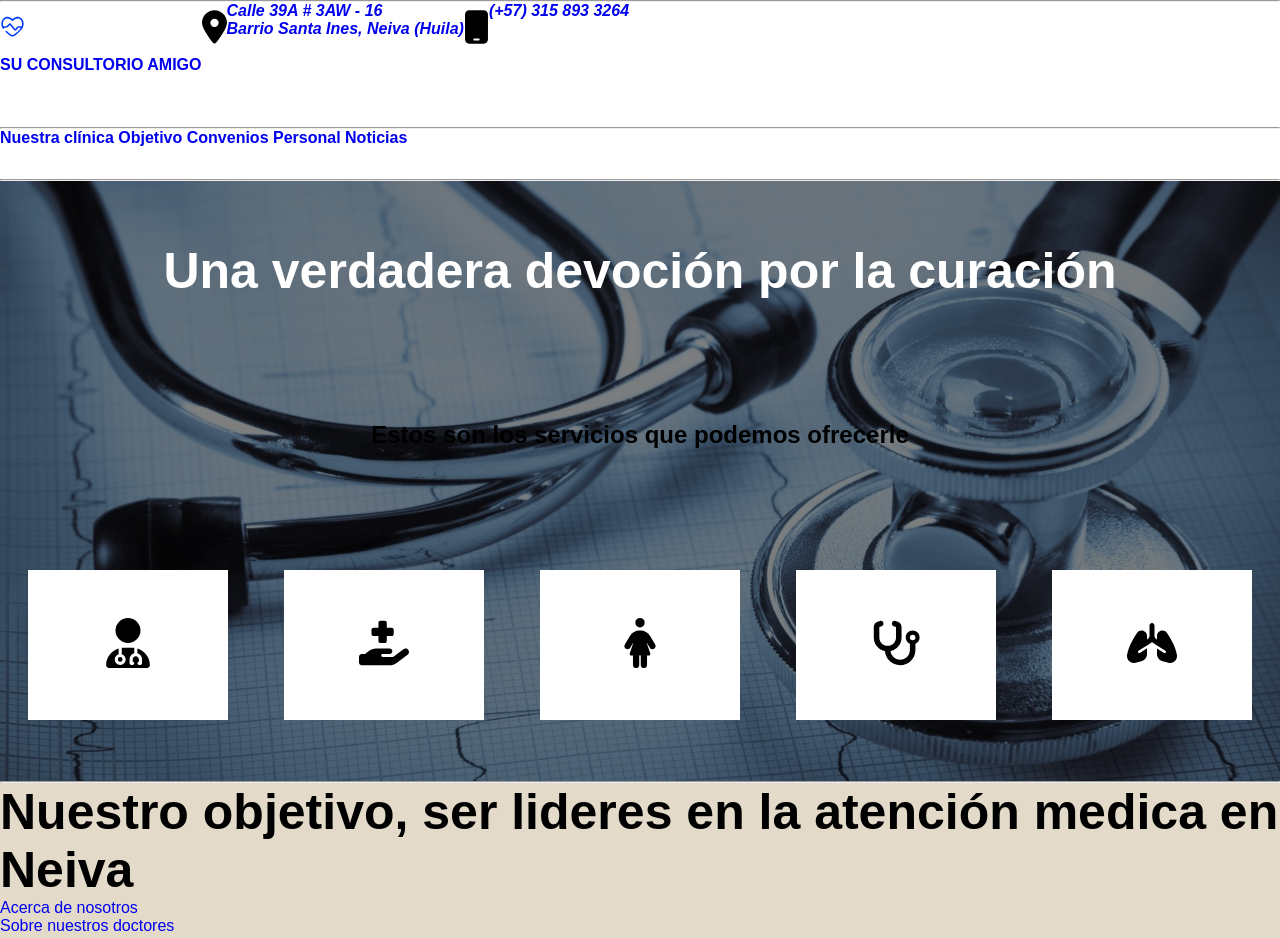
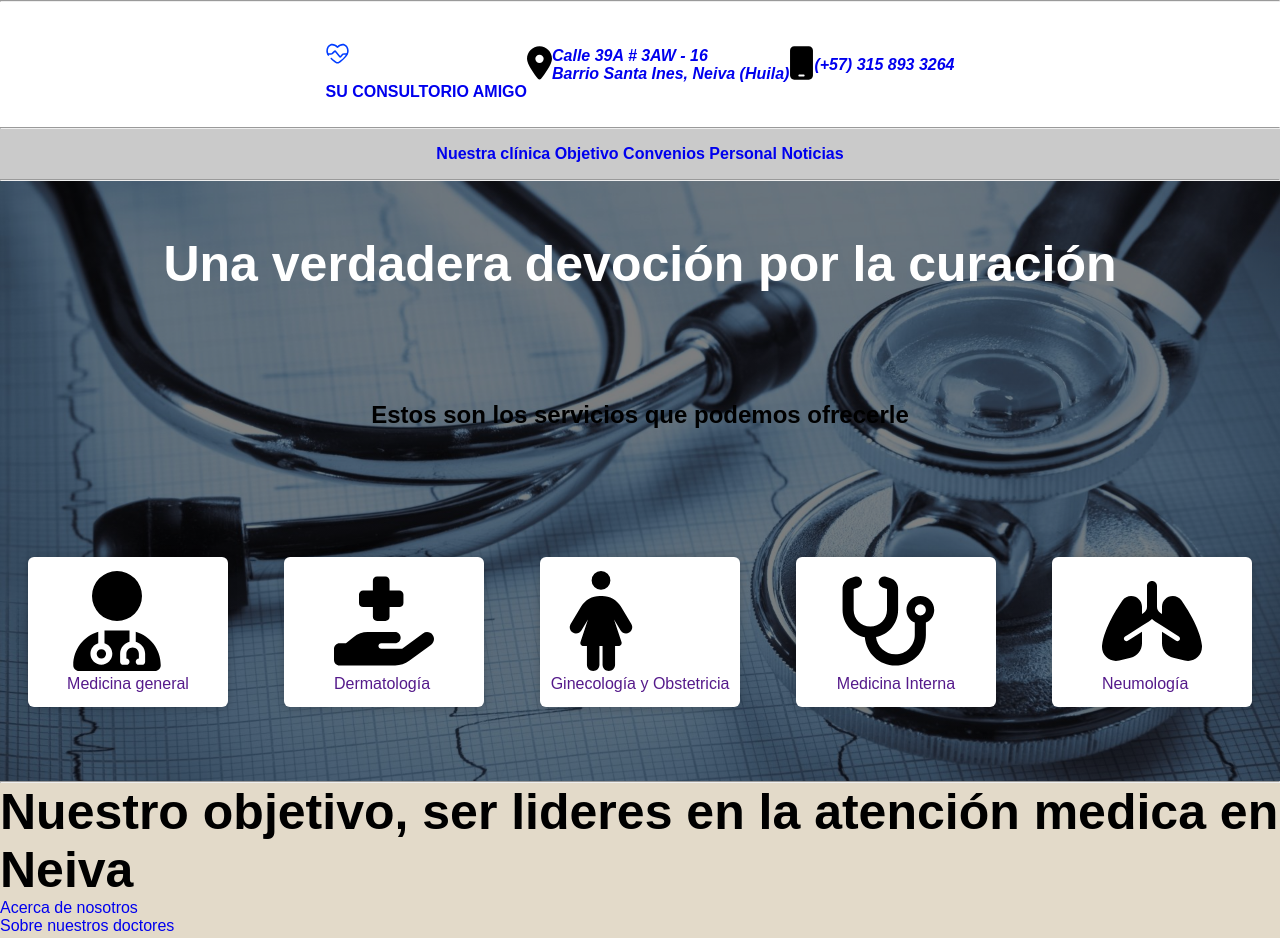
Before and after one commit to AnMaVeTo/MiConsultorioAmigo, a plain HTML site: page Pagina_Principal/Index.html in a window 1280 px wide. Shown: the top 938 px of the page. Drawn offline with Linux system fonts and the light colour scheme.

```diff
--- a/Pagina_Principal/Index.html
+++ b/Pagina_Principal/Index.html
@@ -49,7 +49,7 @@
 
       <div class="menu">
         <b>
-          <a  href="#titulo-1">Nuestra clínica</a>
+          <a  href="#titulo-1" >Nuestra clínica</a>
           <a href="#titulo-2">Objetivo</a>
           <!-- <a href="#titulo-3">Servicios</a> -->
           <a href="#titulo-4">Convenios</a>
@@ -61,23 +61,23 @@
     </header>
 
       <div class="nuestra_clinica">
-        <h1 id="titulo-1" style="color: #FFFFFF;" class="contenedor">Una verdadera devoción por la curación</h1>
+        <h1 id="titulo-1" style="color: #FFFFFF;" class="contenedor" >Una verdadera devoción por la curación</h1>
           <h2 class="subtitle">Estos son los servicios que podemos ofrecerle</h2>
           <div class="servicios-container">
-            <div class="general">
-              <a href=""><img src="../assets/general.svg" width="50" height="50" alt=""></a>
+            <div class="servicios">
+              <a href=""><img src="../assets/general.svg" width="100" height="100" alt=""><p>Medicina general</p></a>
             </div>
-            <div class="dermatologia">
-              <a href=""><img src="../assets/dermatologia.svg" width="50" height="50" alt=""></a>
+            <div class="servicios">
+              <a href=""><img src="../assets/dermatologia.svg" width="100" height="100" alt=""><p>Dermatología</p></a>
             </div>
-            <div class="ginecologia_obstetricia">
-              <a href=""><img src="../assets/ginecologia.svg" width="50" height="50" alt=""></a>
+            <div class="servicios">
+              <a href=""><img src="../assets/ginecologia.svg" width="100" height="100" alt=""><p>Ginecología y Obstetricia</p></a>
             </div>
-            <div class="medicina_interna">
-              <a href=""><img src="../assets/medicina interna.svg" width="50" height="50" alt=""></a>
+            <div class="servicios">
+              <a href=""><img src="../assets/medicina interna.svg" width="100" height="100" alt=""><p>Medicina Interna</p></a>
             </div>
-            <div class="neumologia">
-              <a href=""><img src="../assets/neumologia.svg" width="50" height="50" alt=""></a>
+            <div class="servicios">
+              <a href=""><img src="../assets/neumologia.svg" width="100" height="100" alt=""><p>Neumología</p></a>
             </div>
           </div>
 
--- a/Pagina_Principal/Style.css
+++ b/Pagina_Principal/Style.css
@@ -1,6 +1,6 @@
 * {
-  margin: 0;
-  padding: 0;
+  margin: 0px;
+  padding: 0px;
   box-sizing: border-box; /*Aplicar bien el padding en algunos lugares*/
   text-decoration: none; /*Quitar las lineas de los enlaces*/
   font-family: sans-serif;
@@ -9,10 +9,21 @@
 .principal {
   height: 125px;
   display: flex;
+  box-sizing: border-box;
+  padding: 10px;
+  display: flex;
+  align-items: center;
+  justify-content: center;
 }
 
 .menu {
+  background-color: #cacaca;
   height: 50px;
+  box-sizing: border-box;
+  padding: 10px;
+  display: flex;
+  align-items: center;
+  justify-content: center;
 }
 
 .header {
@@ -68,6 +79,20 @@
   display: flex;
   align-items: center;
   justify-content: center;
+}
+
+.servicios {
+  width: 100%;
+  margin: 20px;
+  border-radius: 6px;
+  overflow: hidden;
+  box-shadow: 0px 1px 10px 0px rgba(0, 0, 0, 0.2);
+  transition: all 400ms ease;
+}
+
+.servicios:hover {
+  box-shadow: 5px 5px 20px 0px rgba(0, 0, 0, 0.4);
+  transform: translateY(3%);
 }
 
 .objetivo {
```
Also changed, not shown: 2 other files.
